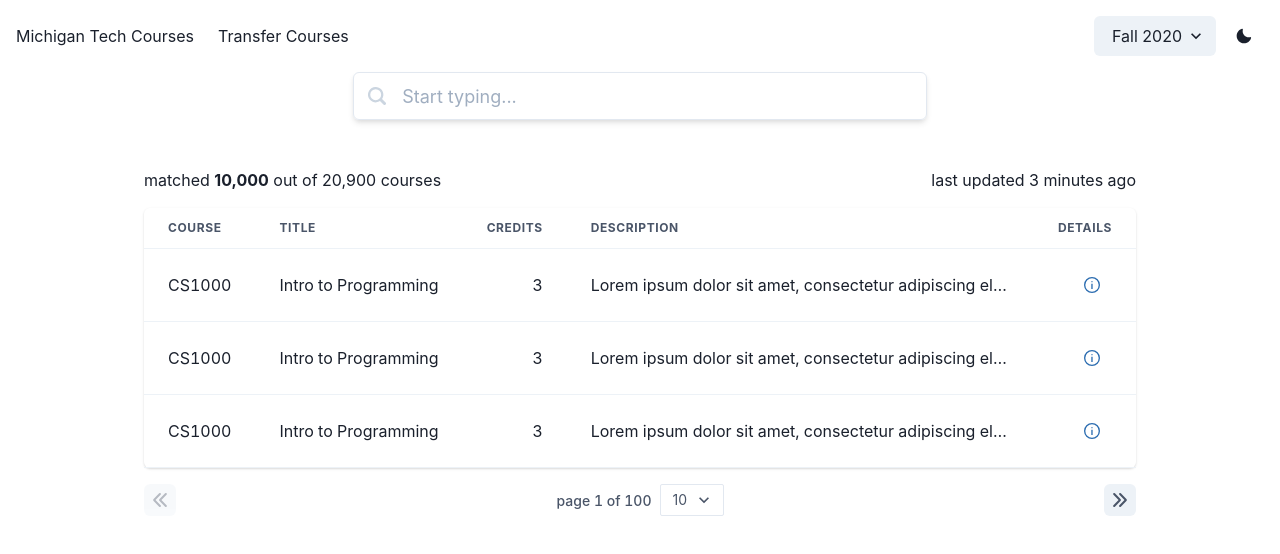
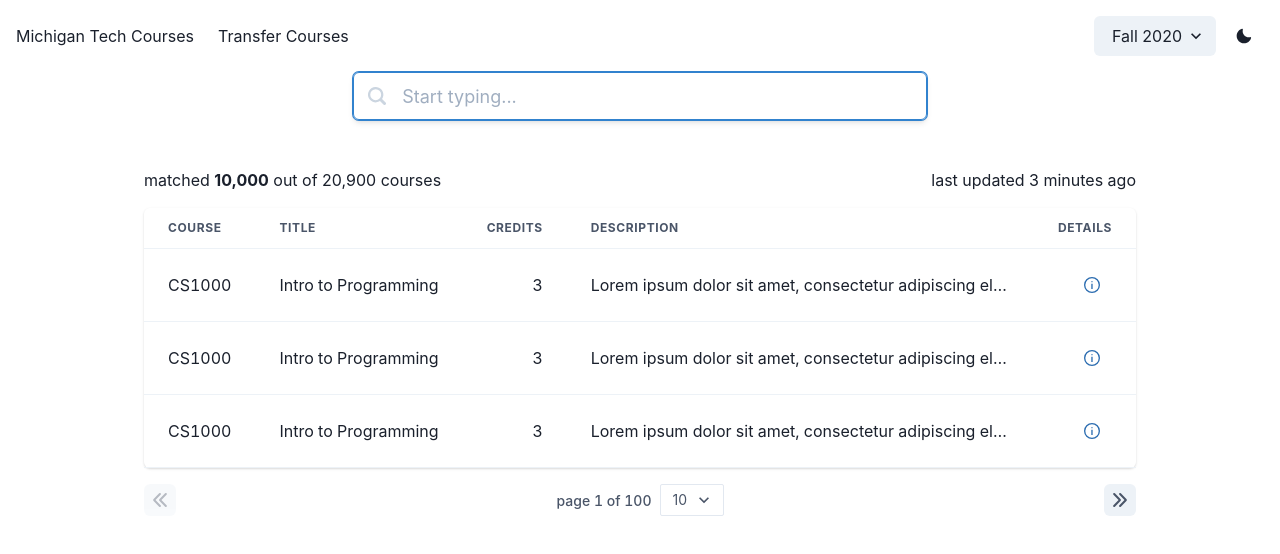
Before and after one commit to Michigan-Tech-Courses/frontend, a Next.js app: page / in a window 1280 px wide. Shown: the top 554 px of the page. Built offline with nearby package versions, Linux system fonts and the light colour scheme.

Commit message:
Autofocus search box

```diff
--- a/components/search-bar.tsx
+++ b/components/search-bar.tsx
@@ -1,4 +1,4 @@
-import React, {useCallback} from 'react';
+import React, {useCallback, useEffect, useRef} from 'react';
 import {Input, Container, InputGroup, InputLeftElement} from '@chakra-ui/react';
 import {Search2Icon} from '@chakra-ui/icons';
 
@@ -8,6 +8,12 @@ interface ISearchBarProps {
 }
 
 const SearchBar = ({value, onChange}: ISearchBarProps) => {
+	const inputRef = useRef<HTMLInputElement>(null);
+
+	useEffect(() => {
+		inputRef.current?.focus();
+	}, []);
+
 	const bubbleChange = useCallback((event: React.ChangeEvent<HTMLInputElement>) => {
 		onChange(event.target.value);
 	}, [onChange]);
@@ -19,7 +25,16 @@ const SearchBar = ({value, onChange}: ISearchBarProps) => {
 					pointerEvents="none"
 					children={<Search2Icon color="gray.300" />}
 				/>
-				<Input placeholder="Start typing..." size="lg" focusBorderColor="blue.400" value={value} onChange={bubbleChange} aria-label="Search for courses or sections"/>
+
+				<Input
+					ref={inputRef}
+					placeholder="Start typing..."
+					size="lg"
+					autoFocus
+					value={value}
+					onChange={bubbleChange}
+					aria-label="Search for courses or sections"
+				/>
 			</InputGroup>
 		</Container>
 	);
```
